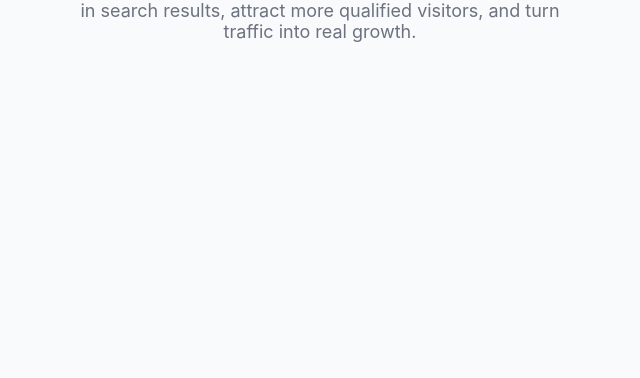
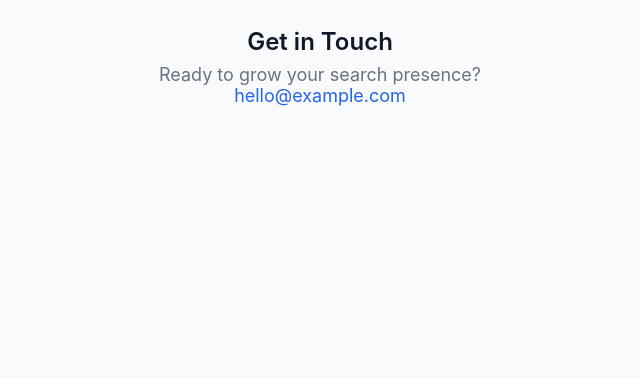
Before and after one commit to adblare/seo, a plain HTML site: page index.html in a window 1280 px wide. Shown: the part 422-800 px from the top of the page, without its empty margins (320-960 px from the left). Drawn offline with Linux system fonts and the light colour scheme.

Commit message:
Add contact section to homepage
Co-Authored-By: Claude Sonnet 4.6 <noreply@anthropic.com>

```diff
--- a/index.html
+++ b/index.html
@@ -19,10 +19,22 @@
     }
     h1 { font-size: 2.5rem; font-weight: 700; margin-bottom: 1rem; }
     p  { font-size: 1.125rem; color: #6b7280; max-width: 480px; text-align: center; }
+    .contact {
+      margin-top: 3rem;
+      text-align: center;
+    }
+    .contact h2 { font-size: 1.5rem; font-weight: 600; margin-bottom: 0.5rem; }
+    .contact a { color: #2563eb; text-decoration: none; }
+    .contact a:hover { text-decoration: underline; }
   </style>
 </head>
 <body>
   <h1>Welcome to Our SEO Project</h1>
   <p>This site is optimized to help your business rank higher in search results, attract more qualified visitors, and turn traffic into real growth.</p>
+
+  <section class="contact">
+    <h2>Get in Touch</h2>
+    <p>Ready to grow your search presence? <a href="mailto:hello@example.com">hello@example.com</a></p>
+  </section>
 </body>
 </html>
```
